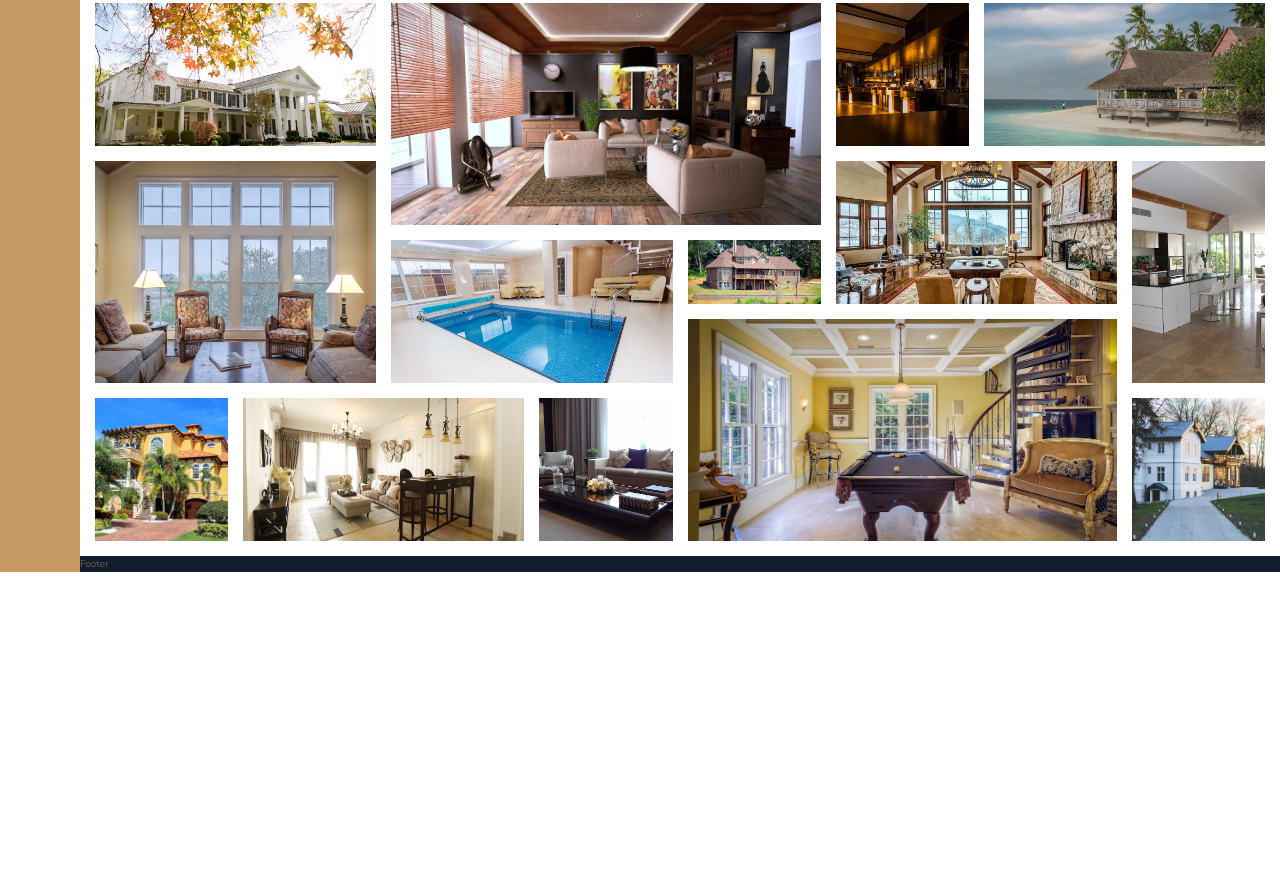
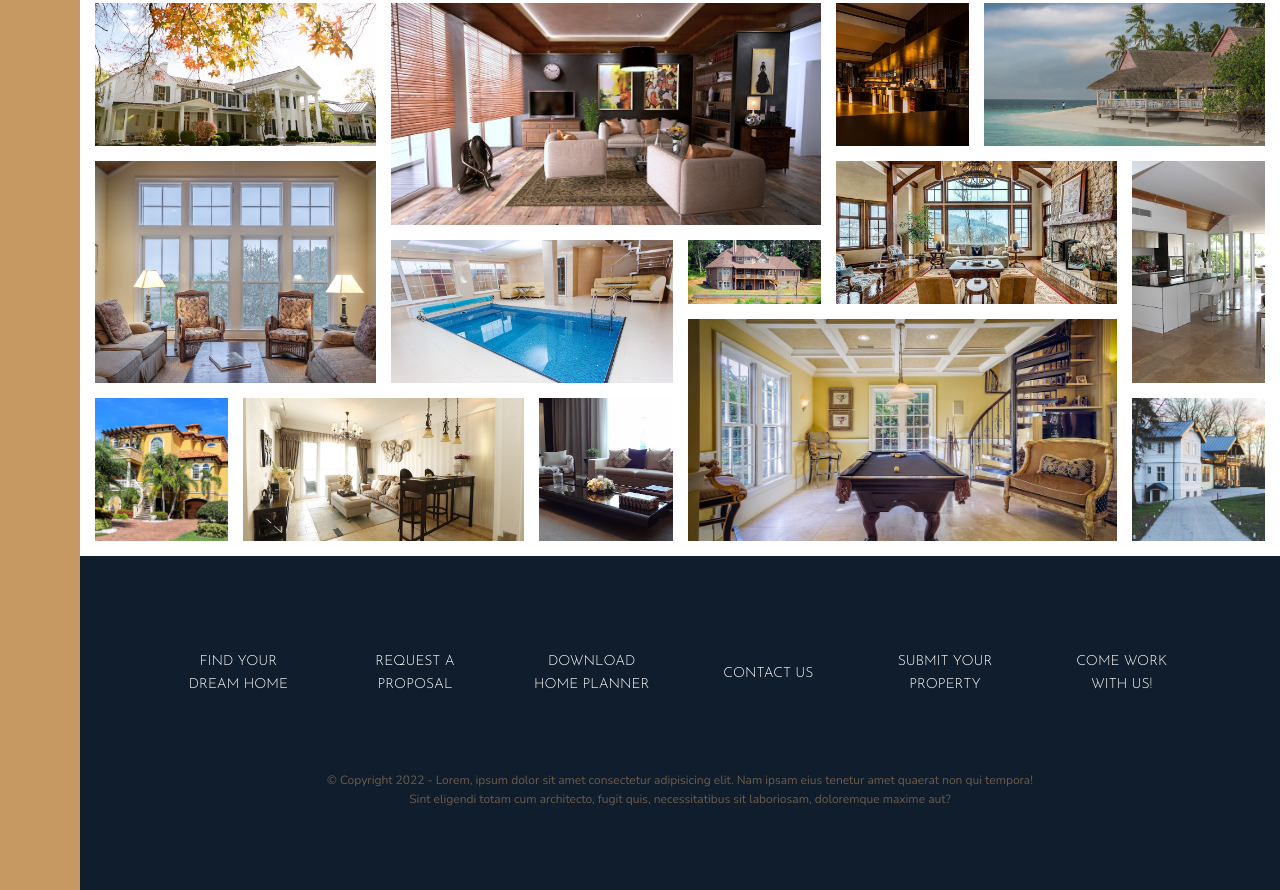
Before and after one commit to TrellixVulnTeam/nexter_3OFH, a website: page index.html in a window 1280 px wide. Shown: the part 3383-4273 px from the top of the page. Before the commit the page ends 3955 px from the top, so only its background shows below. Drawn offline with nearby package versions, Linux system fonts and the light colour scheme.

Commit message:
building the footer

```diff
--- a/index.html
+++ b/index.html
@@ -334,7 +334,29 @@
             </figure>
         </section>
         <footer class="footer">
-            Footer
+            <ul class="nav">
+                    <li class="nav__item">
+                        <a href="" class="nav__link">Find your dream home</a>
+                    </li>
+                    <li class="nav__item">
+                        <a href="" class="nav__link">Request a proposal</a>
+                    </li>
+                    <li class="nav__item">
+                        <a href="" class="nav__link">Download home planner</a>
+                    </li>
+                    <li class="nav__item">
+                        <a href="" class="nav__link">Contact us</a>
+                    </li>
+                    <li class="nav__item">
+                        <a href="" class="nav__link">Submit your property</a>
+                    </li>
+                    <li class="nav__item">
+                        <a href="" class="nav__link">Come work with us!</a>
+                    </li>
+            </ul>
+            <p class="copyright">
+                &copy; Copyright 2022 - Lorem, ipsum dolor sit amet consectetur adipisicing elit. Nam ipsam eius tenetur amet quaerat non qui tempora! Sint eligendi totam cum architecto, fugit quis, necessitatibus sit laboriosam, doloremque maxime aut?
+            </p>
         </footer>
     </body>
 </html>
--- a/sass/_footer.scss
+++ b/sass/_footer.scss
@@ -1,4 +1,43 @@
 .footer{
     grid-column: full-start / full-end;
     background-color: $color-secondary;
+    padding: 8rem;
+
+
 }
+
+.nav {
+    list-style: none;
+    display: grid;
+    grid-template-columns: repeat(auto-fit, minmax(15rem, 1fr));
+    grid-gap: 2rem;
+    align-items: center;
+
+    &__link:link,
+    &__link:visited{
+        font-size: 1.4rem;
+        color: white;
+        text-decoration: none;
+        font-family: $font-display;
+        text-transform: uppercase;
+        text-align: center;
+        padding: 1.5rem;
+        display: block;
+        transition: all .5s;
+    }
+    &__link:hover,
+    &__link:active{
+        background-color: rgba(#ffffff, 0.05);
+        transform: translateY(-3px);
+    }
+}
+
+.copyright{
+    color: $color-grey-dark-2;
+    font-size: 1.2rem;
+    margin-top: 6rem;
+    text-align: center;
+    width: 70%;
+    margin-right: auto;
+    margin-left: auto;
+}
```
Also changed, not shown: css/style.css.
